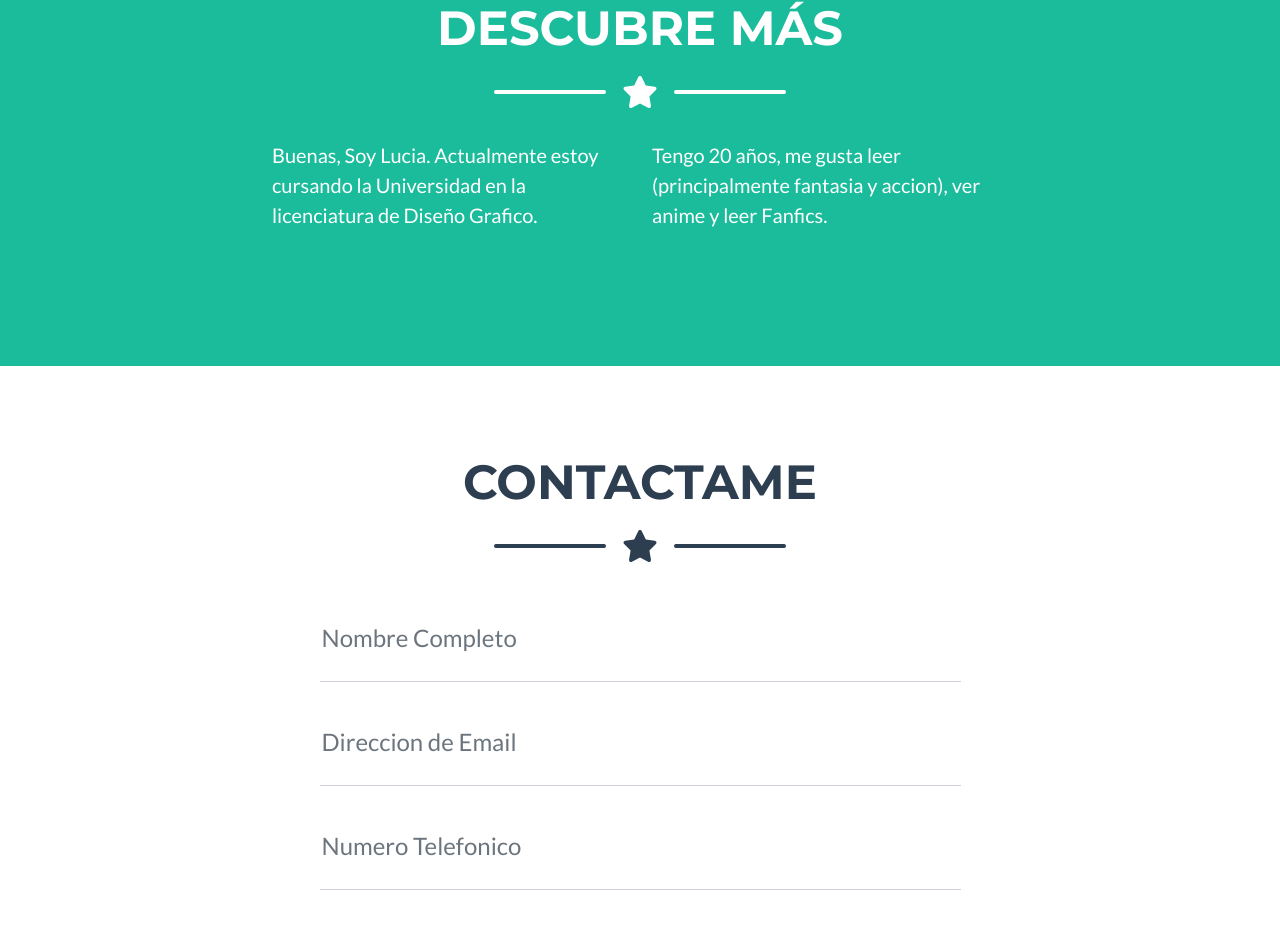
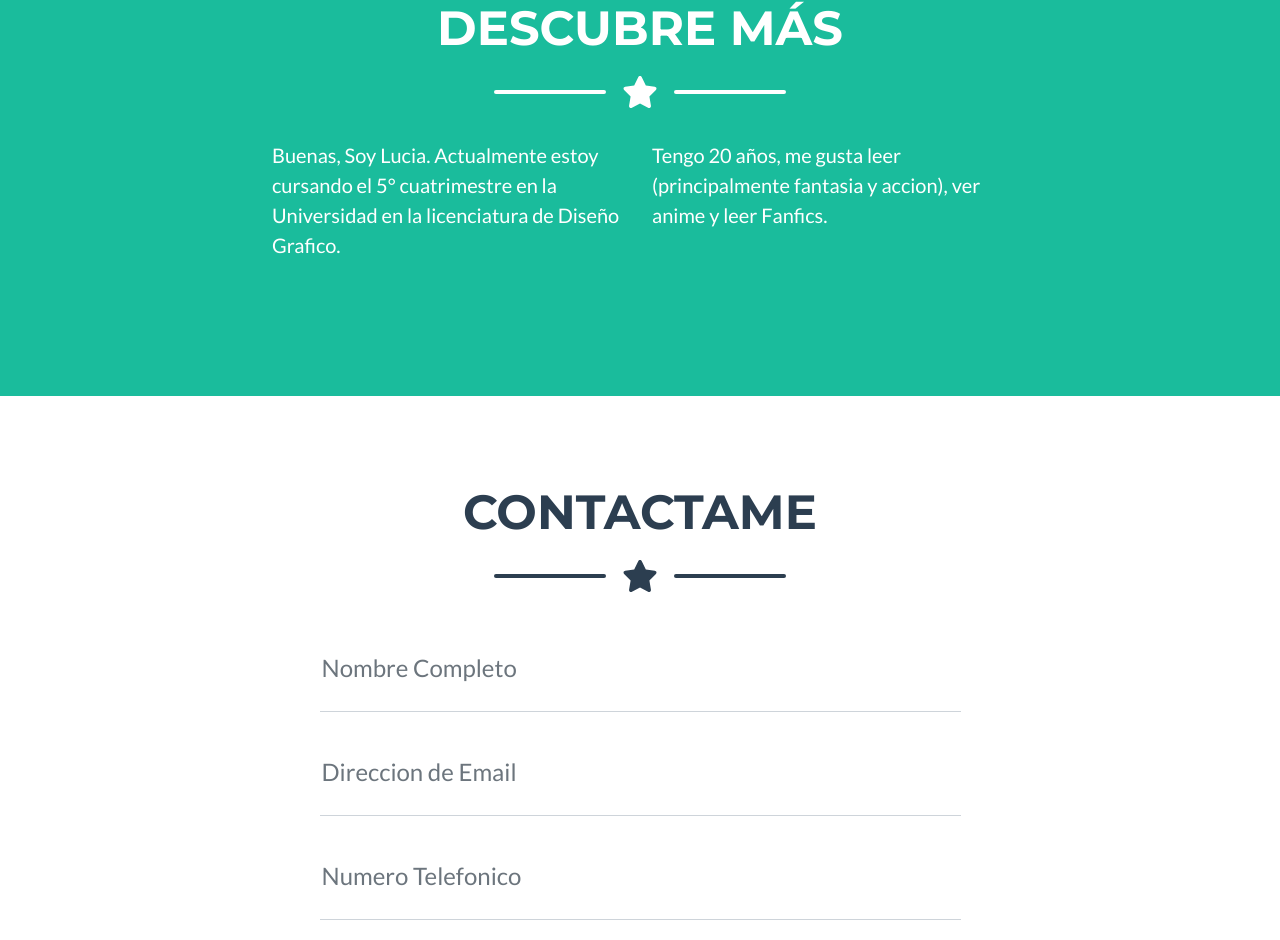
Before and after one commit to EmmaAgDu/EmmaAgDu.github.io, a plain HTML site: page index.html in a window 1280 px wide. Shown: the part 1505-2445 px from the top of the page. Drawn offline with nearby package versions, Linux system fonts and the light colour scheme.

Commit message:
index.html

```diff
--- a/index.html
+++ b/index.html
@@ -134,7 +134,7 @@
                 </div>
                 <!-- About Section Content-->
                 <div class="row">
-                    <div class="col-lg-4 ms-auto"><p class="lead">Buenas, Soy Lucia. Actualmente estoy cursando la Universidad en la licenciatura de Diseño Grafico.</p></div>
+                    <div class="col-lg-4 ms-auto"><p class="lead">Buenas, Soy Lucia. Actualmente estoy cursando el 5° cuatrimestre en la Universidad en la licenciatura de Diseño Grafico.</p></div>
                     <div class="col-lg-4 me-auto"><p class="lead">Tengo 20 años, me gusta leer (principalmente fantasia y accion), ver anime y leer Fanfics.</p></div>
                 </div>
                 <!-- About Section Button-->
```
